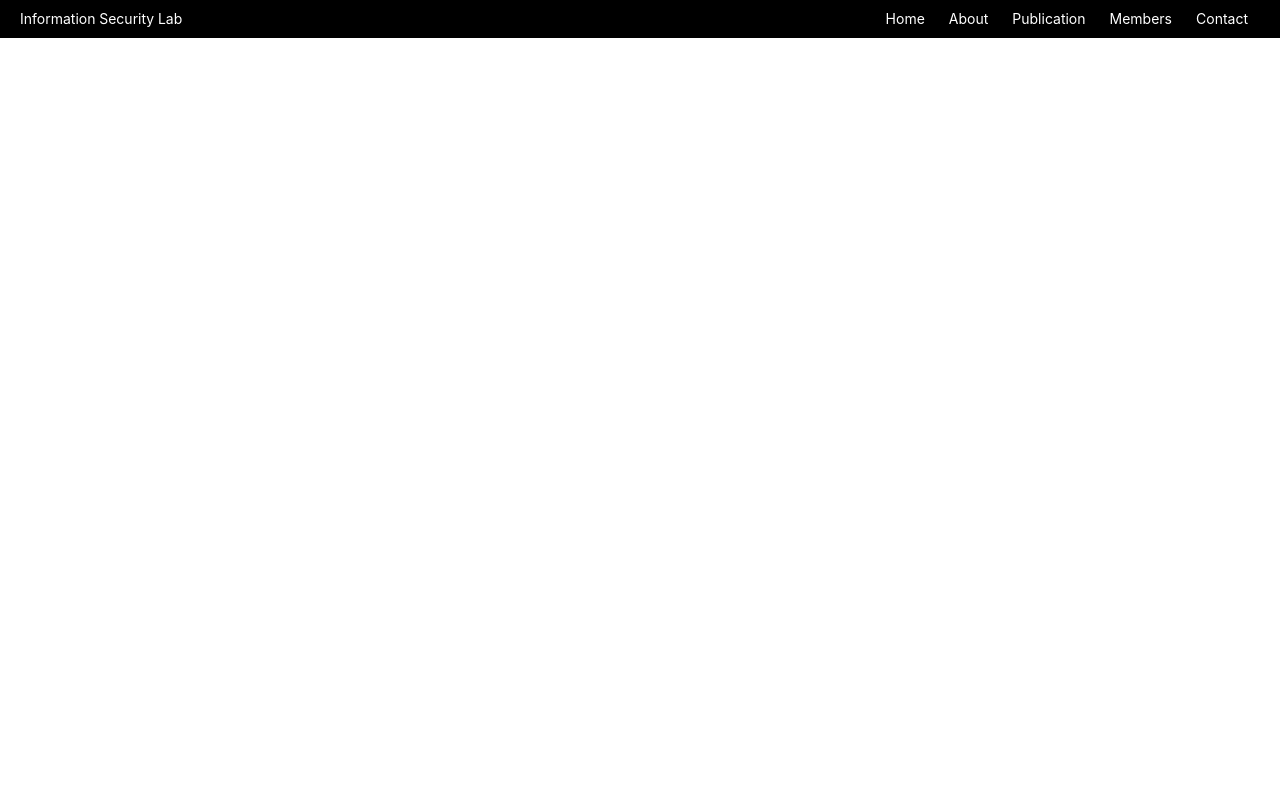
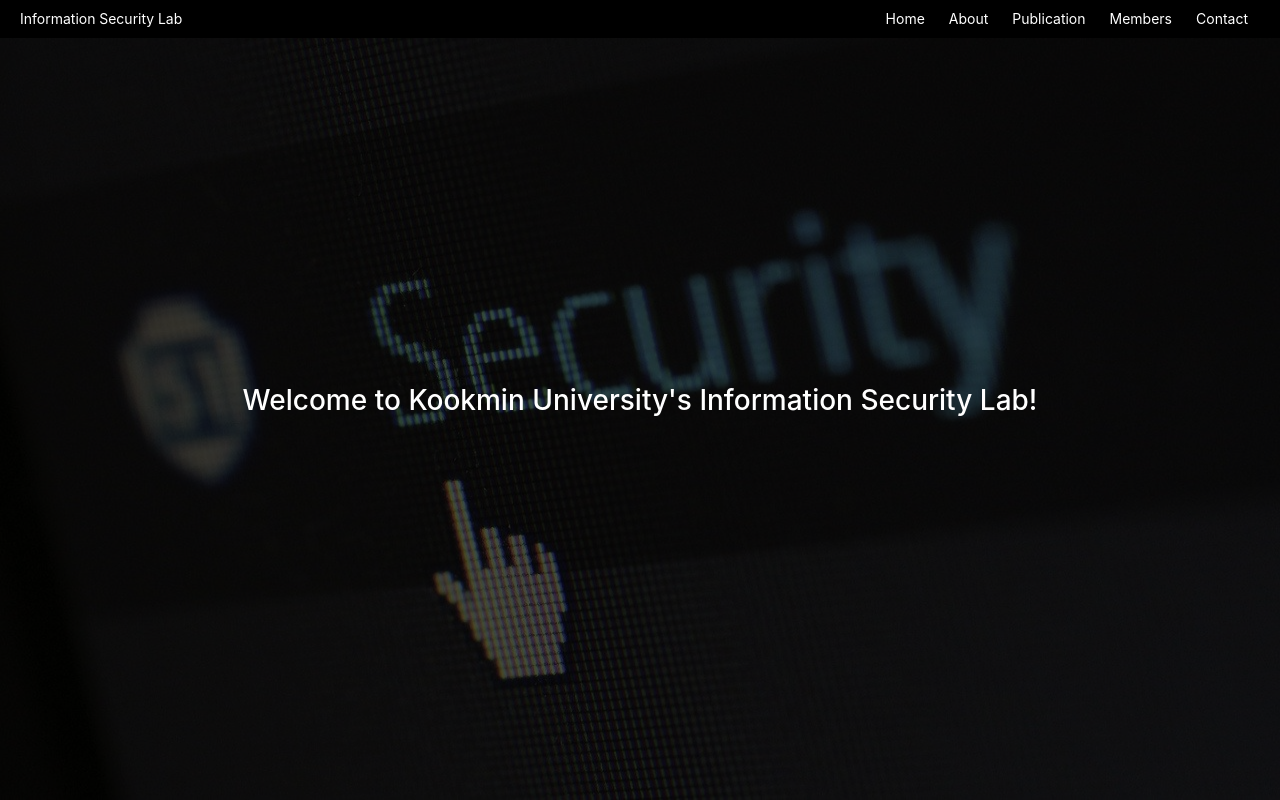
Before and after one commit to scy6500/seclabweb_react, a Next.js app: page / in a window 1280 px wide. Built offline with nearby package versions, Linux system fonts and the light colour scheme.

Commit message:
home 추가

```diff
--- a/components/Header.js
+++ b/components/Header.js
@@ -48,6 +48,7 @@
     display : flex;
     justify-content : space-between;
     align-items: center;
+    z-index: 999;
     @media screen and (max-width: 575px) {
         flex-direction: column;
         align-items: flex-start;
--- /dev/null
+++ b/components/Home.js
@@ -0,0 +1,52 @@
+import styled from "styled-components";
+import Image from 'next/image';
+
+const Home = () => {
+    return (
+        <Inner>
+            <Filiter></Filiter>
+            <Image
+                src="/security.jpg"
+                alt="picture of home"
+                layout="fill"
+                z-index={-1}
+                position="relative"
+        />
+            <Text>Welcome to Kookmin University's Information Security Lab!</Text>
+        </Inner>
+
+    )
+}
+
+const Inner = styled.div`
+    height: 100vh;
+    width: 100vw;
+    overflow: hidden;
+    z-index: 99;
+    position: relative;
+`
+
+const Filiter = styled.div`
+    position: absolute;
+    background-color: black;
+    z-index: 9;
+    height: 100%;
+    width: 100%;
+    opacity: 0.7;
+`
+
+const Text = styled.h1`
+    width: 100%;
+    height: 100%;
+    line-height: 100vh;
+    position: absolute;
+    color: white;
+    z-index: 999;
+    text-align: center;
+    vertical-align: middle;
+    overflow:hidden;
+    text-overflow:ellipsis;
+    white-space:nowrap;
+`
+
+export default Home;
--- a/pages/index.js
+++ b/pages/index.js
@@ -1,11 +1,14 @@
 import Layout from "../components/Layout"
+import Home from "../components/Home"
 import styled, { createGlobalStyle } from 'styled-components';
 
-const Home = () => {
+const Seclab = () => {
     return (
         <div>
             <GlobalStyle/>
-            <Layout>as</Layout>
+            <Layout>
+                <Home></Home>
+            </Layout>
         </div>
     )
 }
@@ -18,4 +21,4 @@
 	}
 `;
 
-export default Home;
+export default Seclab;
```
Also changed, not shown: public/security.jpg (added).
